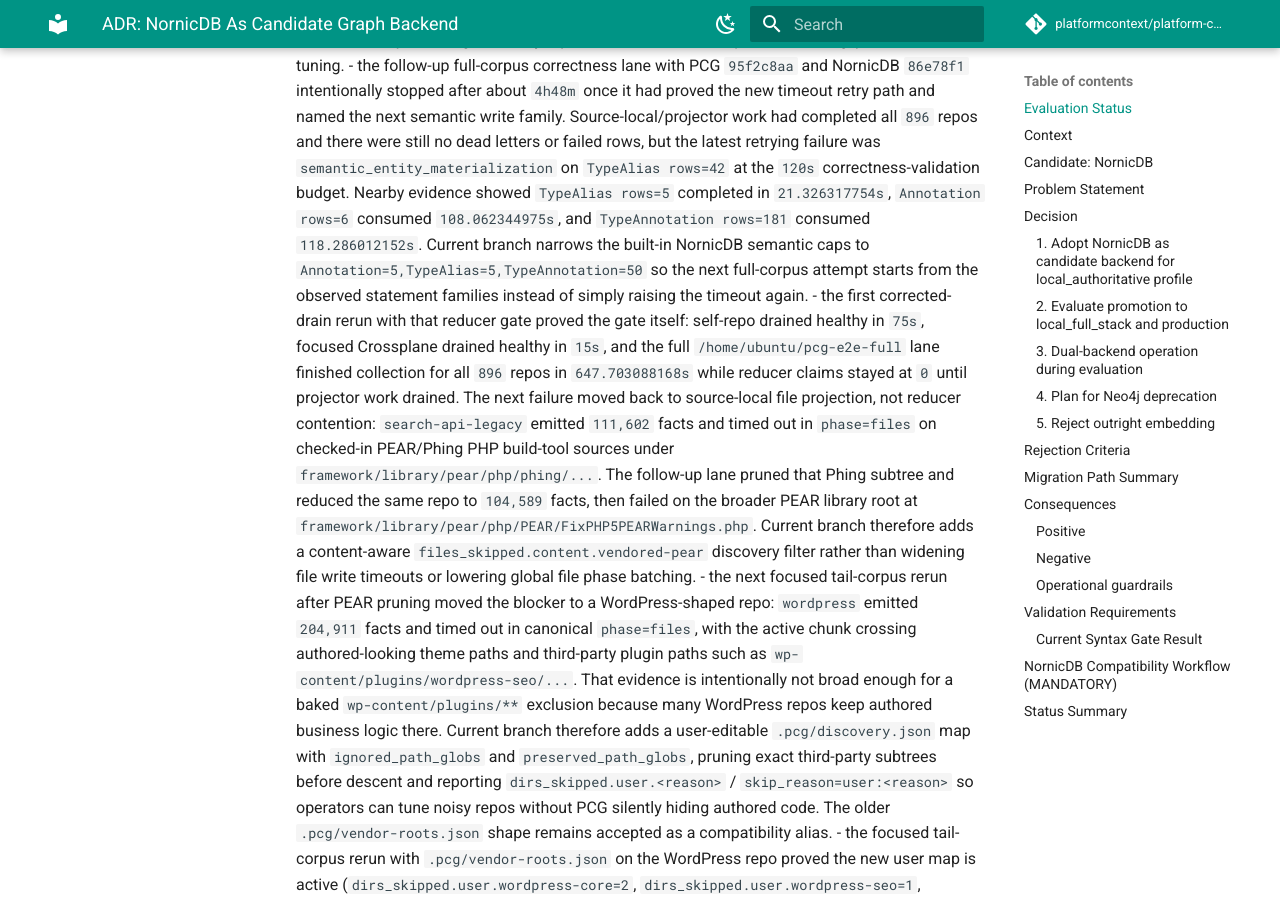
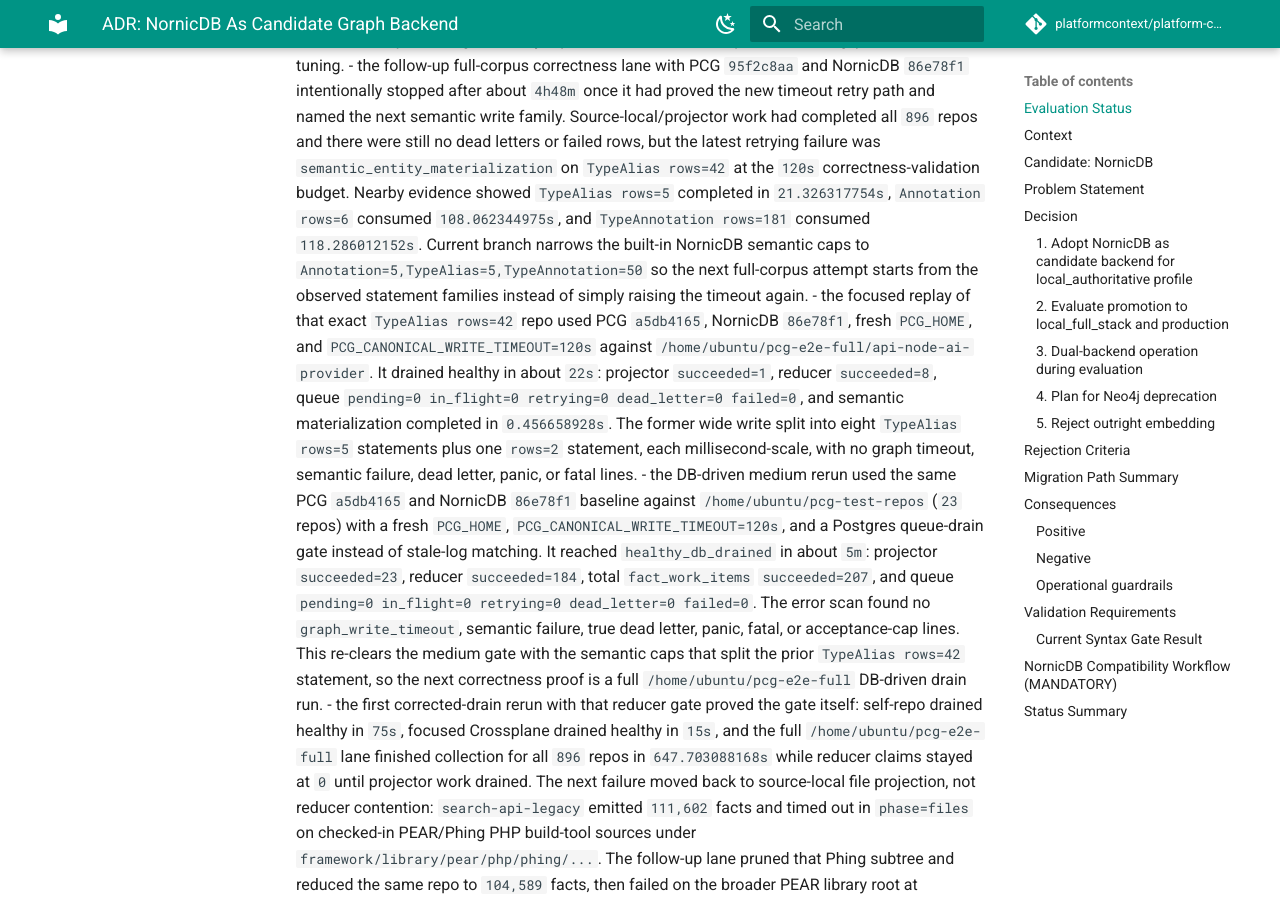
Before and after one commit to platformcontext/platform-context-graph, an MkDocs documentation site: the page built from docs/docs/adrs/2026-04-22-nornicdb-graph-backend-candidate.md, in a window 1280 px wide and 900 px high, scrolled down 20757 px. Built offline with MkDocs 1.6.1 and Material for MkDocs 9.7.7, drawn with Linux system fonts in a browser that asks for light colours; comment, search, counter and statistics services are not loaded.

Commit message:
docs(adr): record nornicdb semantic cap replays

```diff
--- a/docs/docs/adrs/2026-04-22-nornicdb-graph-backend-candidate.md
+++ b/docs/docs/adrs/2026-04-22-nornicdb-graph-backend-candidate.md
@@ -119,6 +119,8 @@ Latest 2026-04-26 NornicDB dogfood evidence:
 - the focused replay for that failed scope used PCG `a8ee127b`, NornicDB `86e78f1`, fresh `PCG_HOME`, and `PCG_CANONICAL_WRITE_TIMEOUT=120s` against `/home/ubuntu/pcg-e2e-full/api-node-ai-product-description-generation`. It drained healthy in roughly `12s`: discovery emitted `544` facts, source-local projection succeeded in `0.325947169s`, the exact prior `semantic_entity_materialization` statement (`Function rows=4`) completed in `0.006154829s`, all `9` queue rows finished `succeeded`, and the error scan found no `graph_write_timeout`, dead letter, panic, fatal, or acceptance-cap lines. This proves the failed full-corpus statement was not deterministically invalid and validates the single-repo-first ladder before the medium-corpus rerun.
 - the medium-corpus correctness lane then used PCG `1a978f69`, NornicDB `86e78f1`, fresh `PCG_HOME`, and `PCG_CANONICAL_WRITE_TIMEOUT=120s` against `/home/ubuntu/pcg-test-repos` (`23` repos). It reached the healthy drain gate in about `5m09s`: projector `succeeded=23`, reducer `succeeded=184`, total `fact_work_items` `succeeded=207`, queue `pending=0 in_flight=0 retrying=0 dead_letter=0 failed=0`, and `content_entities=182,305`. The error scan found no `graph_write_timeout`, panic, fatal, acceptance-cap, or true failure lines. The slowest visible shapes were source-local PHP file/entity phases from checked-in legacy libraries, so the next full-corpus run should keep the correctness timeout while preserving discovery-report evidence for later repo-local filtering/performance tuning.
 - the follow-up full-corpus correctness lane with PCG `95f2c8aa` and NornicDB `86e78f1` intentionally stopped after about `4h48m` once it had proved the new timeout retry path and named the next semantic write family. Source-local/projector work had completed all `896` repos and there were still no dead letters or failed rows, but the latest retrying failure was `semantic_entity_materialization` on `TypeAlias rows=42` at the `120s` correctness-validation budget. Nearby evidence showed `TypeAlias rows=5` completed in `21.326317754s`, `Annotation rows=6` consumed `108.062344975s`, and `TypeAnnotation rows=181` consumed `118.286012152s`. Current branch narrows the built-in NornicDB semantic caps to `Annotation=5,TypeAlias=5,TypeAnnotation=50` so the next full-corpus attempt starts from the observed statement families instead of simply raising the timeout again.
+- the focused replay of that exact `TypeAlias rows=42` repo used PCG `a5db4165`, NornicDB `86e78f1`, fresh `PCG_HOME`, and `PCG_CANONICAL_WRITE_TIMEOUT=120s` against `/home/ubuntu/pcg-e2e-full/api-node-ai-provider`. It drained healthy in about `22s`: projector `succeeded=1`, reducer `succeeded=8`, queue `pending=0 in_flight=0 retrying=0 dead_letter=0 failed=0`, and semantic materialization completed in `0.456658928s`. The former wide write split into eight `TypeAlias rows=5` statements plus one `rows=2` statement, each millisecond-scale, with no graph timeout, semantic failure, dead letter, panic, or fatal lines.
+- the DB-driven medium rerun used the same PCG `a5db4165` and NornicDB `86e78f1` baseline against `/home/ubuntu/pcg-test-repos` (`23` repos) with a fresh `PCG_HOME`, `PCG_CANONICAL_WRITE_TIMEOUT=120s`, and a Postgres queue-drain gate instead of stale-log matching. It reached `healthy_db_drained` in about `5m`: projector `succeeded=23`, reducer `succeeded=184`, total `fact_work_items` `succeeded=207`, and queue `pending=0 in_flight=0 retrying=0 dead_letter=0 failed=0`. The error scan found no `graph_write_timeout`, semantic failure, true dead letter, panic, fatal, or acceptance-cap lines. This re-clears the medium gate with the semantic caps that split the prior `TypeAlias rows=42` statement, so the next correctness proof is a full `/home/ubuntu/pcg-e2e-full` DB-driven drain run.
 - the first corrected-drain rerun with that reducer gate proved the gate itself: self-repo drained healthy in `75s`, focused Crossplane drained healthy in `15s`, and the full `/home/ubuntu/pcg-e2e-full` lane finished collection for all `896` repos in `647.703088168s` while reducer claims stayed at `0` until projector work drained. The next failure moved back to source-local file projection, not reducer contention: `search-api-legacy` emitted `111,602` facts and timed out in `phase=files` on checked-in PEAR/Phing PHP build-tool sources under `framework/library/pear/php/phing/...`. The follow-up lane pruned that Phing subtree and reduced the same repo to `104,589` facts, then failed on the broader PEAR library root at `framework/library/pear/php/PEAR/FixPHP5PEARWarnings.php`. Current branch therefore adds a content-aware `files_skipped.content.vendored-pear` discovery filter rather than widening file write timeouts or lowering global file phase batching.
 - the next focused tail-corpus rerun after PEAR pruning moved the blocker to a WordPress-shaped repo: `wordpress` emitted `204,911` facts and timed out in canonical `phase=files`, with the active chunk crossing authored-looking theme paths and third-party plugin paths such as `wp-content/plugins/wordpress-seo/...`. That evidence is intentionally not broad enough for a baked `wp-content/plugins/**` exclusion because many WordPress repos keep authored business logic there. Current branch therefore adds a user-editable `.pcg/discovery.json` map with `ignored_path_globs` and `preserved_path_globs`, pruning exact third-party subtrees before descent and reporting `dirs_skipped.user.<reason>` / `skip_reason=user:<reason>` so operators can tune noisy repos without PCG silently hiding authored code. The older `.pcg/vendor-roots.json` shape remains accepted as a compatibility alias.
 - the focused tail-corpus rerun with `.pcg/vendor-roots.json` on the WordPress repo proved the new user map is active (`dirs_skipped.user.wordpress-core=2`, `dirs_skipped.user.wordpress-seo=1`, `dirs_skipped.user.wordpress-default-theme=14`) and moved past WordPress. The next failure was isolated to `websites-php-youboat`: canonical `phase=files` chunk durations climbed steadily from `0.57s` to `29.65s` before chunk `21/24` timed out at the `30s` write budget. Source inspection of NornicDB's `findMergeNode` path showed uniqueness constraints alone do not appear to populate the property-index lookup used by `MERGE`; without an explicit property index, `MERGE (f:File {path: row.path})`, `MATCH (r:Repository {id: row.repo_id})`, and `MATCH (d:Directory {path: row.dir_path})` can fall back to label scans as the graph grows. Commit `ae314624` therefore adds NornicDB-only merge lookup indexes for `Repository.id`, `Directory.path`, and `File.path` instead of treating the symptom with smaller file batches or a wider timeout; Neo4j keeps the existing schema because its uniqueness constraints already create backing indexes.
```
Also changed, not shown: docs/docs/adrs/2026-04-20-embedded-local-backends-implementation-plan.md (+2 -0 lines).
